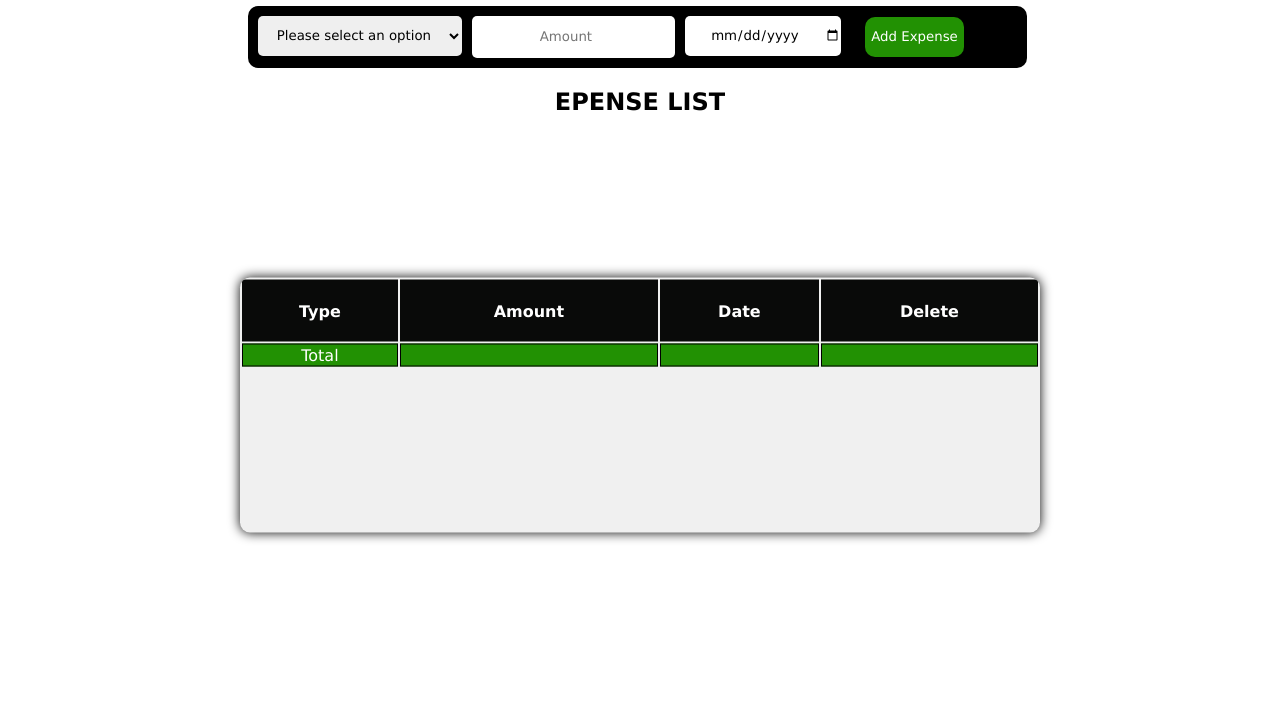
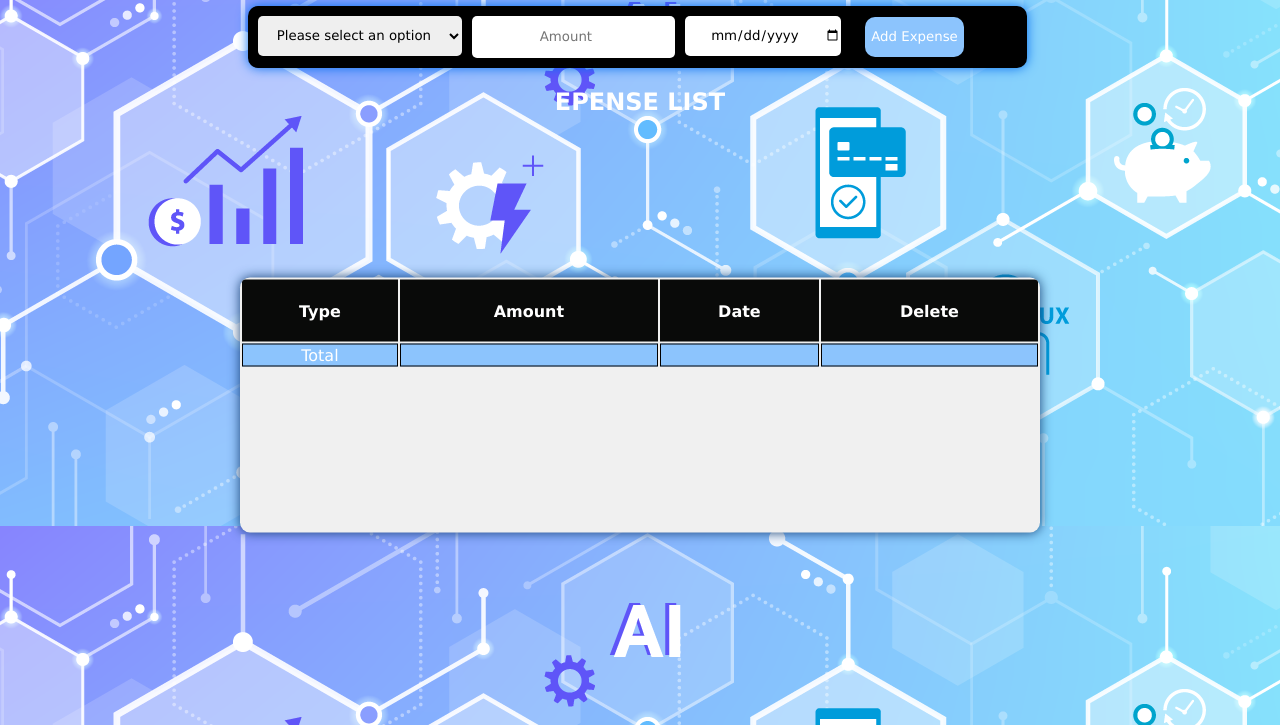
Before and after one commit to owaiskhilji/Saylani-Bacth-10, a plain HTML site: page expense.html in a window 1280 px wide. Shown: the part 75-800 px from the top of the page. Drawn offline with Linux system fonts and the light colour scheme.

Commit message:
expense update

```diff
--- a/expense.html
+++ b/expense.html
@@ -9,6 +9,9 @@
 
 </head>
 <body>
+    <div id="img">
+
+    </div>
     <div class="container">
         <h1 id="h1">
             EXPENSE MANAGMENT SYSTEM
--- a/expenses.css
+++ b/expenses.css
@@ -1,10 +1,17 @@
 *{
     font-family: Verdana, Geneva, Tahoma, sans-serif;
+    }
+    body{
+        background-image: url(./222.png);
     }
     #h1{
         text-align: center;
         font-style: normal;
         letter-spacing: -1px;
+        color: white;
+    }
+    h2{
+        color: white;
     }
     #expenses-list{
         background-color: rgb(240,240,240);
@@ -16,7 +23,7 @@
         justify-content: center;
         align-items: flex-start;
         border-radius: 10px;
-        box-shadow: 0 0 12px  black;
+        box-shadow: 0 0 12px  rgb(20, 63, 117);
         position: absolute;
         top: 60%;
         left: 50%;
@@ -30,7 +37,7 @@
     }
     td{
         text-align: center;
-         background-color: #229103;
+         background-color:#8cc4fd;
          color: rgb(255, 255,255);
     cursor: pointer;
     border: 1px solid black;
@@ -44,7 +51,7 @@
     ::placeholder, input{
     text-align: center;
     }
-    td.Food{
+    /* td.Food{
         background-color: #36105e;
     }
     td.Clothes{
@@ -64,7 +71,7 @@
     }
     td.Cars & Bike{
         background-color: #36105e;
-    }
+    } */
     #input-section{
         /* margin-left: 200%; */
         background-color: black;
@@ -74,14 +81,15 @@
         gap: 10px;
         width: 60%;
         margin-left: 19%;
-
+        box-shadow: 0 0 12px  rgb(6, 111, 240);
         border: 0;
         border-radius: 10px;
 
     }
+
     /* grid-template-columns: repeat(2,auto); is input ko ek row me kitne lane h  */
      #add-btn{
-        background-color: #229103;
+        background-color: #8cc4fd;
         color: white;
         width: 12   0px;
         height: 40px;
@@ -91,11 +99,10 @@
         left : 20%;
         place-self : center;
         box-shadow: 0 0 20 black;
-    /* width:; */
     }
     #add-btn:hover{
-        background-color: #15692b;
-        transition: 2   s;
+        background-color: #4797f3;
+        /* transition: 2s; */
     }
     input, select{
         border-radius: 5px;
```
Also changed, not shown: 222.png (added).
